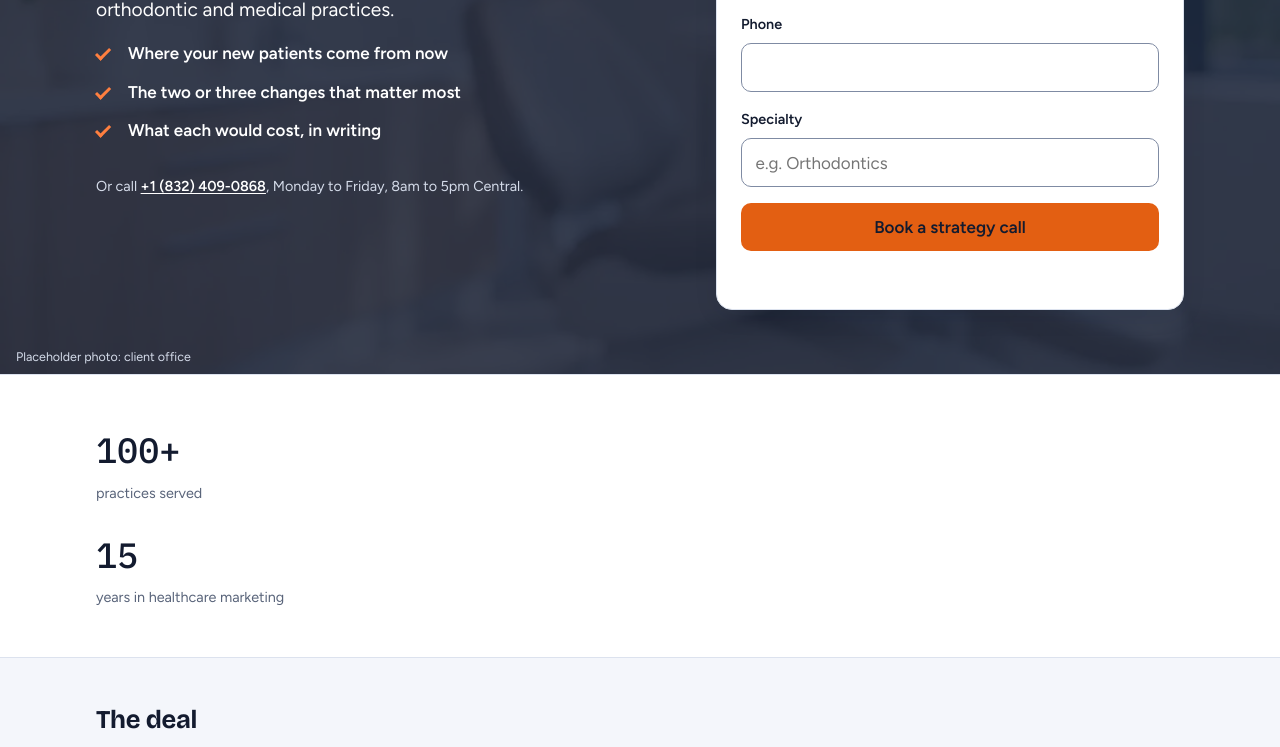
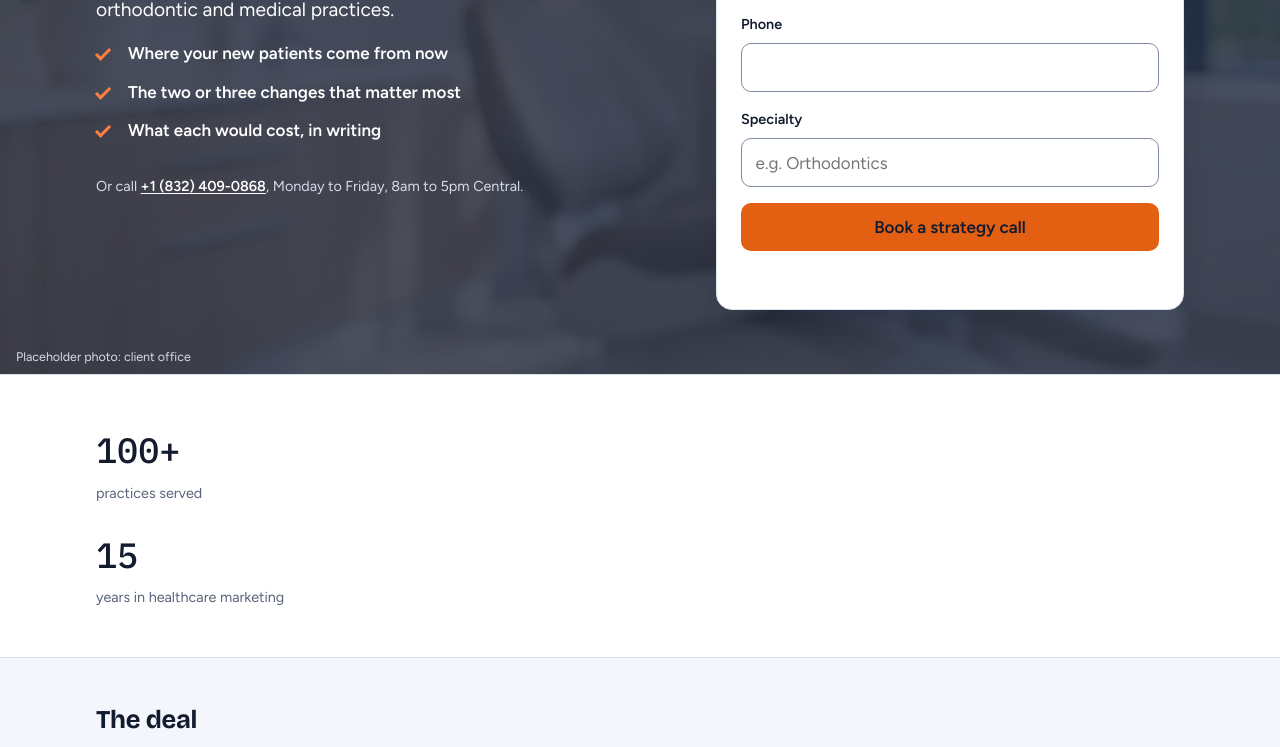
Before and after one commit to handheldpage123-cpu/hhpage-site, an Astro site: page / in a window 1280 px wide. Shown: the part 476-1223 px from the top of the page. Built offline with nearby package versions, Linux system fonts and the light colour scheme; Astro itself is replaced by a stand-in of ours.

Commit message:
Home hero: lighten the navy tint so the photo reads
Co-Authored-By: Claude Fable 5.2 <noreply@anthropic.com>
Claude-Session: https://claude.ai/code/session_01TFp38gXNThAJ36Uf2UTpVK

```diff
--- a/src/pages/index.astro
+++ b/src/pages/index.astro
@@ -121,7 +121,7 @@ const description = site.description;
   /* Booking-first hero: text sits on a fixed navy tint over the photo, so it reads the same in light and dark themes. */
   .hero { position: relative; isolation: isolate; background: var(--navy); color: var(--on-navy); padding-block: var(--space-12); overflow: hidden; }
   .hero__photo { position: absolute; inset: 0; width: 100%; height: 100%; object-fit: cover; z-index: -2; }
-  .hero::before { content: ""; position: absolute; inset: 0; z-index: -1; background: var(--navy); opacity: 0.84; }
+  .hero::before { content: ""; position: absolute; inset: 0; z-index: -1; background: var(--navy); opacity: 0.76; }
   .hero__inner { display: grid; gap: var(--space-8); align-items: center; }
   @media (min-width: 900px) { .hero { padding-block: var(--space-16); } .hero__inner { grid-template-columns: 1.1fr 0.9fr; gap: var(--space-12); } }
   .hero h1 { color: var(--on-navy); max-width: 16ch; }
```
